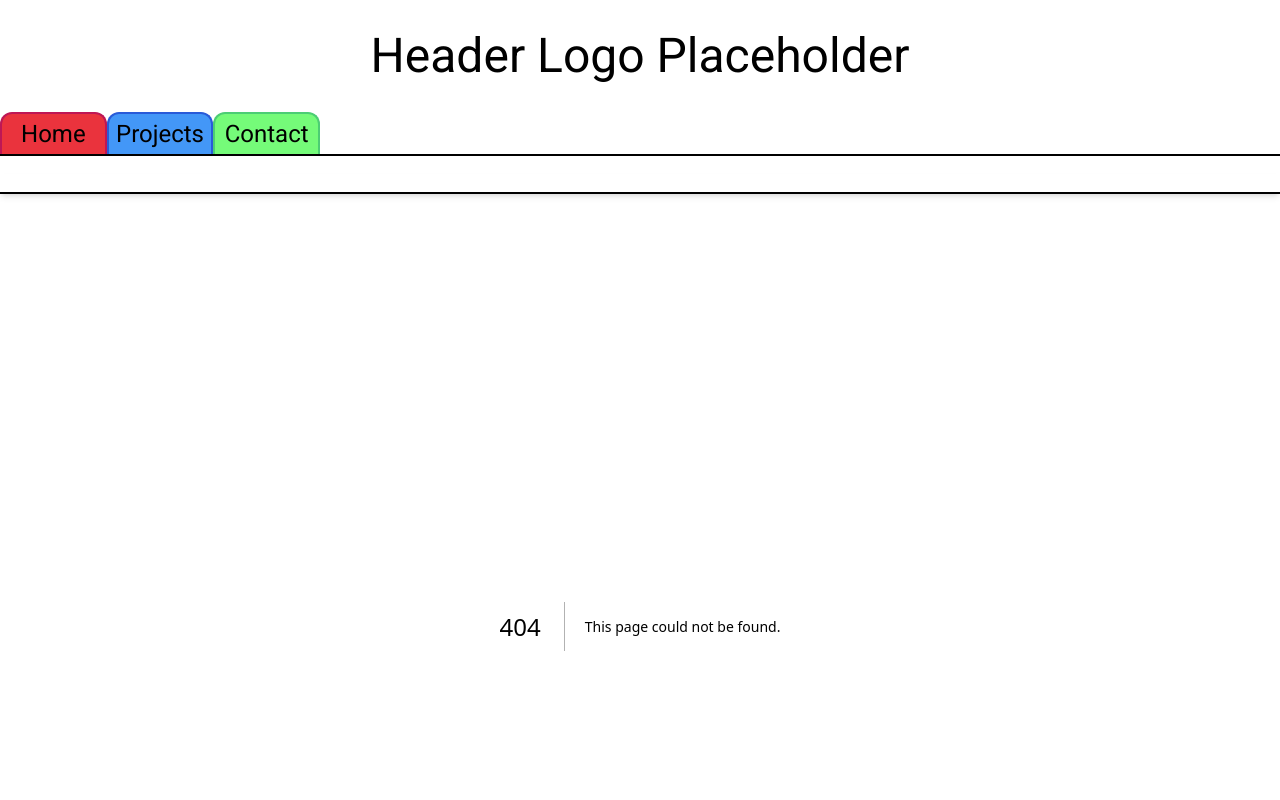
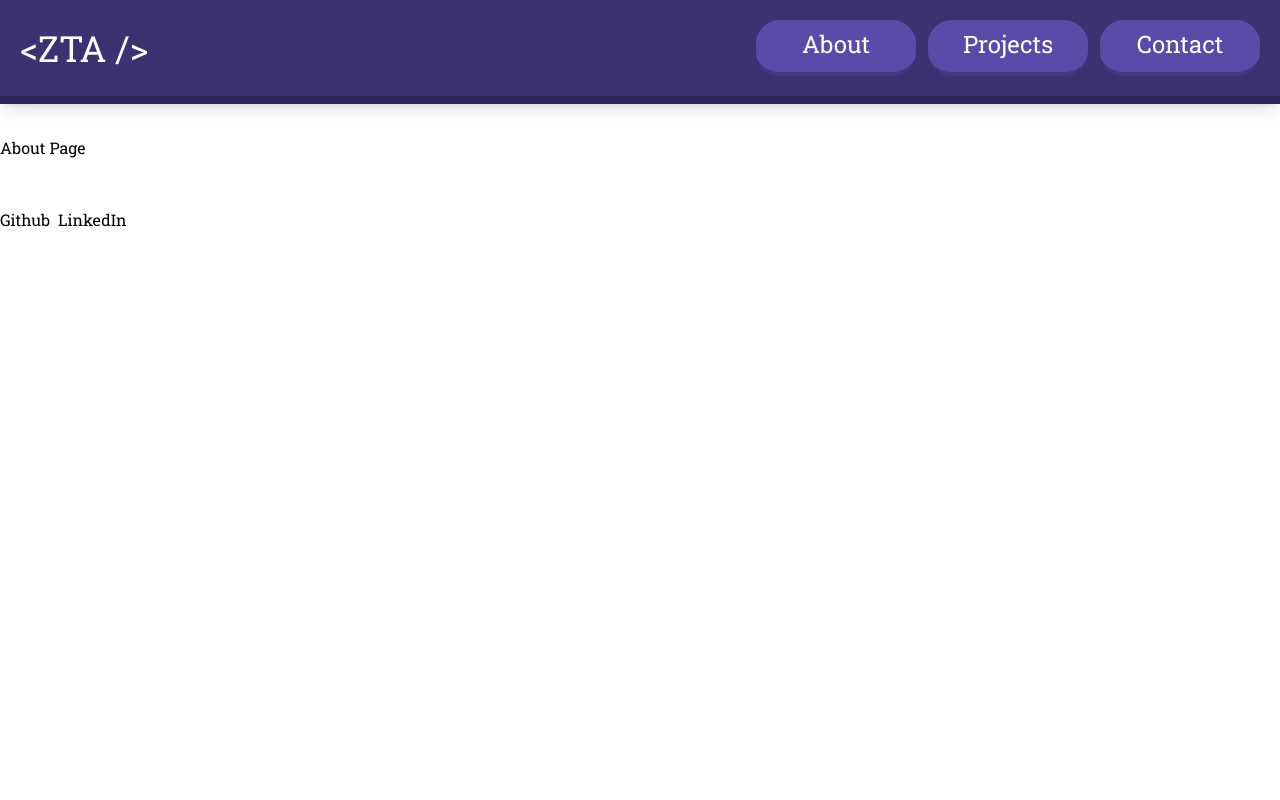
Before and after one commit to zachta2020/portfolio-website, a Next.js app: page /about in a window 1280 px wide. Before the commit this address had no page. Shown: the top 800 px of the page. Built offline with nearby package versions, Linux system fonts and the light colour scheme.

Commit message:
feat: change navigation header component to V2 plan

```diff
--- /dev/null
+++ b/src/app/about/page.tsx
@@ -0,0 +1,9 @@
+import { Metadata } from 'next';
+
+export const metadata: Metadata = {
+    title: 'About',
+};
+
+export default function Page() {
+    return <p>About Page</p>;
+}
--- a/src/app/layout.tsx
+++ b/src/app/layout.tsx
@@ -4,7 +4,7 @@ import { Metadata } from "next";
 import Navigation from "./ui/navigation";
 import SocialMediaLinks from "./ui/social-media-links";
 import HeaderLogo from "./ui/header-logo";
-import { roboto } from "./ui/fonts";
+import { roboto_slab } from "./ui/fonts";
 
 export const metadata: Metadata = {
   title: {
@@ -22,9 +22,8 @@ export default function RootLayout({
 }) {
   return (
     <html lang="en">
-      <body className={`${roboto.className}`}>
+      <body className={`${roboto_slab.className}`}>
         <div className="">
-          <HeaderLogo />
           <Navigation />
         </div>
         <div className="h-screen">
--- a/src/app/ui/fonts.ts
+++ b/src/app/ui/fonts.ts
@@ -1,3 +1,3 @@
-import { Roboto } from 'next/font/google';
+import { Roboto_Slab } from 'next/font/google';
 
-export const roboto = Roboto({weight: ['400'], subsets: ['latin']});
+export const roboto_slab = Roboto_Slab({ weight: ['400'], subsets: ['latin'] });
--- a/src/app/ui/navigation.tsx
+++ b/src/app/ui/navigation.tsx
@@ -3,87 +3,55 @@
 import Link from 'next/link';
 import { usePathname } from 'next/navigation';
 import clsx from 'clsx';
-import { roboto } from './fonts';
+import { roboto_slab } from './fonts';
 
 
 type Color = "red" | "green" | "blue" | "none";
 type navLink = {
   name: string,
   href: string,
-  color: Color,
 }
 
 const links: navLink[] = [
   {
-      name: 'Home',
-      href: '/',
-      color: 'red',
+    name: 'About',
+    href: '/about',
   },
   {
     name: 'Projects',
     href: '/projects',
-      color: 'blue',
   },
   {
     name: 'Contact',
     href: '/contact',
-      color: 'green',
   },
 ];
 
-export default function Navigation () {
+export default function Navigation() {
   const pathname = usePathname();
 
   return (
-      <div>
-        <div className = "flex flex-row">
+    <div className="flex flex-row bg-section-fill border-solid border-b-8 border-section-border p-5 shadow-lg">
+      <Link
+        key="Home"
+        href="/"
+        className="py-2 rounded-xl text-center text-4xl text-white"
+      >
+        &lt;ZTA&nbsp;/&gt;
+      </Link>
+      <div className="w-11/12 flex justify-end space-x-3 ">
         {links.map((link) => {
           return (
             <Link
-                  key = {link.name}
-                  href = {link.href}
-                  className = {`rounded-t-xl w-1/12 bg-${link.color} border-solid border-t-2 border-x-2 border-dark-${link.color} py-1 text-center text-2xl hover:-translate-y-1 hover:scale-y-125`}
+              key={link.name}
+              href={link.href}
+              className="w-40 py-2 rounded-3xl bg-button-fill-normal border-solid border-b-4 border-button-border-normal text-center text-2xl text-white"
             >
               <p>{link.name}</p>
             </Link>
           );
         })}
       </div>
-        <div className="flex flex-row">
-          <NavTopSegment color="red" />
-          <NavTopSegment color="blue" />
-          <NavTopSegment color="green" />
-          <NavTopSegment color="none" />
-        </div>
-        <div className={clsx("box-border h-5 w-screen border-solid border-b-2 shadow-md",
-              {
-                "bg-red border-dark-red": pathname === "/",
-                "bg-blue border-dark-blue": pathname === "/projects",
-                "bg-green border-dark-green" : pathname === "/contact"
-              },
-            )}
-          >
-        </div>
     </div>
   );
 }
-
-function NavTopSegment ({color} : {color: Color}) {
-  const pathname = usePathname();
-
-  const width: String = color !== "none" ? "w-1/12" : "grow" ;
-  return (
-    <div className={clsx(`box-border h-5 ${width} border-solid border-t-2`,
-          {
-            "bg-red border-dark-red": pathname === "/" && color !== "red",
-            "bg-red border-red": pathname === "/" && color === "red",
-            "bg-blue border-dark-blue": pathname === "/projects" && color !== "blue",
-            "bg-blue border-blue": pathname === "/projects" && color === "blue",
-            "bg-green border-dark-green": pathname === "/contact" && color !== "green",
-            "bg-green border-green": pathname === "/contact" && color === "green",
-          },
-        )}
-      >
-    </div>
-  );
-}
--- a/tailwind.config.ts
+++ b/tailwind.config.ts
@@ -6,17 +6,14 @@ export default {
   theme: {
     extend: {
       colors: {
-        'red': '#ea333d',
-        'light-red': '#ff8d67',
-        'dark-red': '#be1755',
-        'green': '#75fb79',
-        'light-green': '#e3fbc3',
-        'dark-green': '#4ccd74',
-        'blue': '#4397f7',
+        'section-fill': '#3b3272',
+        'section-border': '#2e2759',
+
+        'button-fill-normal': '#594ca8',
+        'button-border-normal': '#433980',
+
         'light-blue': '#85e0ff',
-        'dark-blue': '#295bd8',
-        'gray': '#ebebeb',
-        'light-gray': '#f4f4f4',
+        'black': '#000000',
         'white': '#ffffff',
       },
       fontFamily: {
```
Lines whose indentation alone changed are shown as unchanged.
